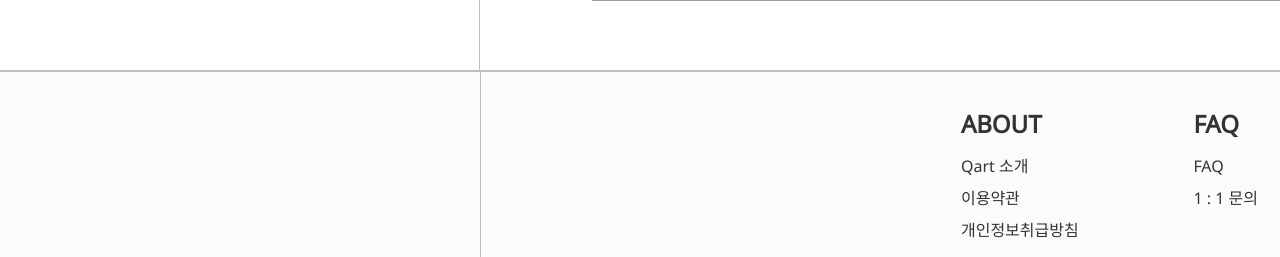
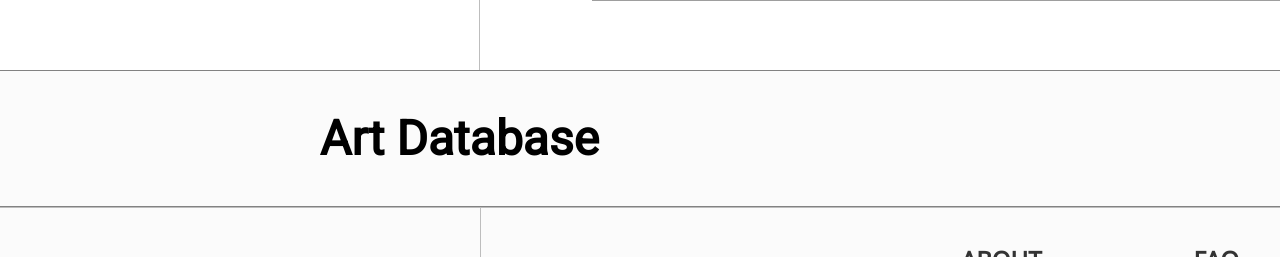
Before and after one commit to codrae/Qart, a React (Create React App) app: page / in a window 1280 px wide. Shown: the part 776-1033 px from the top of the page. Built offline with nearby package versions, Linux system fonts and the light colour scheme; grey boxes are pictures that could not be loaded.

Commit message:
FEAT : Create Main Section Header

```diff
--- a/src/App.css
+++ b/src/App.css
@@ -1,4 +1,5 @@
 @import url("https://fonts.googleapis.com/css2?family=Noto+Sans&display=swap");
+@import url("https://fonts.googleapis.com/css2?family=Roboto&display=swap");
 .App {
   text-align: center;
 }
--- /dev/null
+++ b/src/pages/Home/ArtDB/ArtDB.js
@@ -0,0 +1,11 @@
+import React from "react";
+import SectionHeader from "../SectionHeader";
+import "./ArtDB.css";
+const ArtDB = () => {
+  return (
+    <section>
+      <SectionHeader title="Art Database" />
+    </section>
+  );
+};
+export default ArtDB;
--- a/src/pages/Home/Banner/Banner.css
+++ b/src/pages/Home/Banner/Banner.css
@@ -2,8 +2,6 @@
   width: 100%;
   min-width: 1920px;
   height: 745px;
-
-  border-bottom: 1px solid #bdbdbd;
 
   display: flex;
   flex-direction: row;
--- a/src/pages/Home/Banner/Banner.js
+++ b/src/pages/Home/Banner/Banner.js
@@ -5,7 +5,6 @@ import "./Banner-Slider.css";
 const Banner = () => {
   const [activeSlide, setActiveSlide] = useState(0); // slide index 따라 내용 변화
   const autoRef = useRef(); // auto-carousel ref
-  console.log(activeSlide);
   /* 배너 셋팅 */
   const settings = {
     arrows: true,
--- a/src/pages/Home/Main.js
+++ b/src/pages/Home/Main.js
@@ -2,12 +2,14 @@ import React from "react";
 import Header from "../Header/Header";
 import Footer from "../Footer/Footer";
 import Banner from "./Banner/Banner";
+import ArtDB from "./ArtDB/ArtDB";
 
 const Main = () => {
   return (
     <div>
       <Header />
       <Banner />
+      <ArtDB />
       <Footer />
     </div>
   );
--- /dev/null
+++ b/src/pages/Home/SectionHeader.css
@@ -0,0 +1,31 @@
+.section-header {
+  width: 100%;
+  height: 135px;
+  background: #fbfbfb;
+
+  border-top: 1px solid #828282;
+  border-bottom: 1px solid #828282;
+
+  display: flex;
+  align-items: center;
+}
+.section-header > h2 {
+  padding-left: 16.66%;
+  font-family: "Roboto";
+  font-style: normal;
+  font-weight: 600;
+  font-size: 48px;
+  color: #000000;
+}
+@media (max-width: 380px) {
+  .section-header {
+    min-width: 360px;
+    height: 59px;
+    border-top: 0.5px solid #828282;
+    border-bottom: 0.5px solid #828282;
+  }
+  .section-header > h2 {
+    padding-left: 13.33%;
+    font-size: 20px;
+  }
+}
--- /dev/null
+++ b/src/pages/Home/SectionHeader.js
@@ -0,0 +1,11 @@
+import React from "react";
+import "./SectionHeader.css";
+
+const SectionHeader = (props) => {
+  return (
+    <header className="section-header">
+      <h2>{props.title}</h2>
+    </header>
+  );
+};
+export default SectionHeader;
```
Also changed, not shown: src/pages/Home/ArtDB/ArtDB.css (added).
